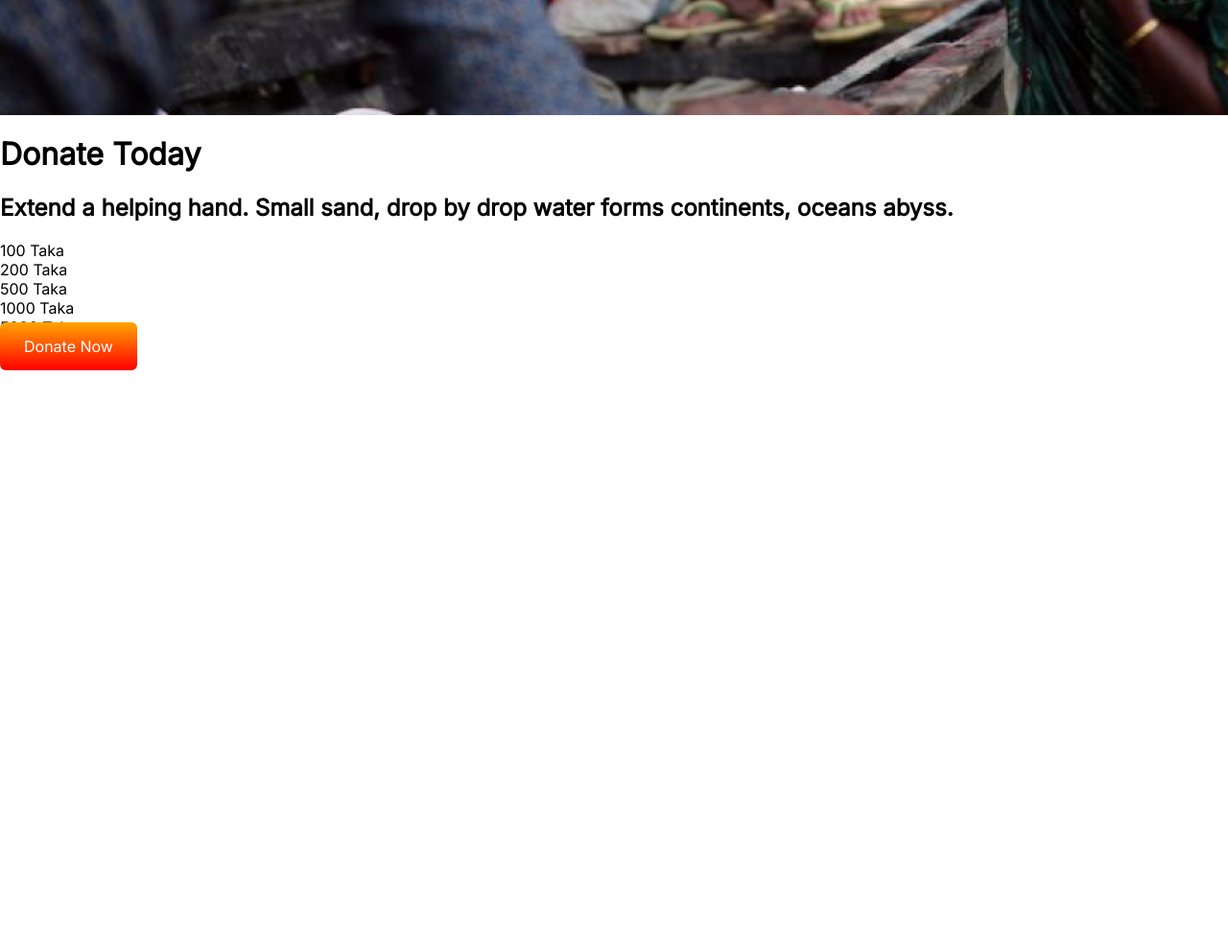
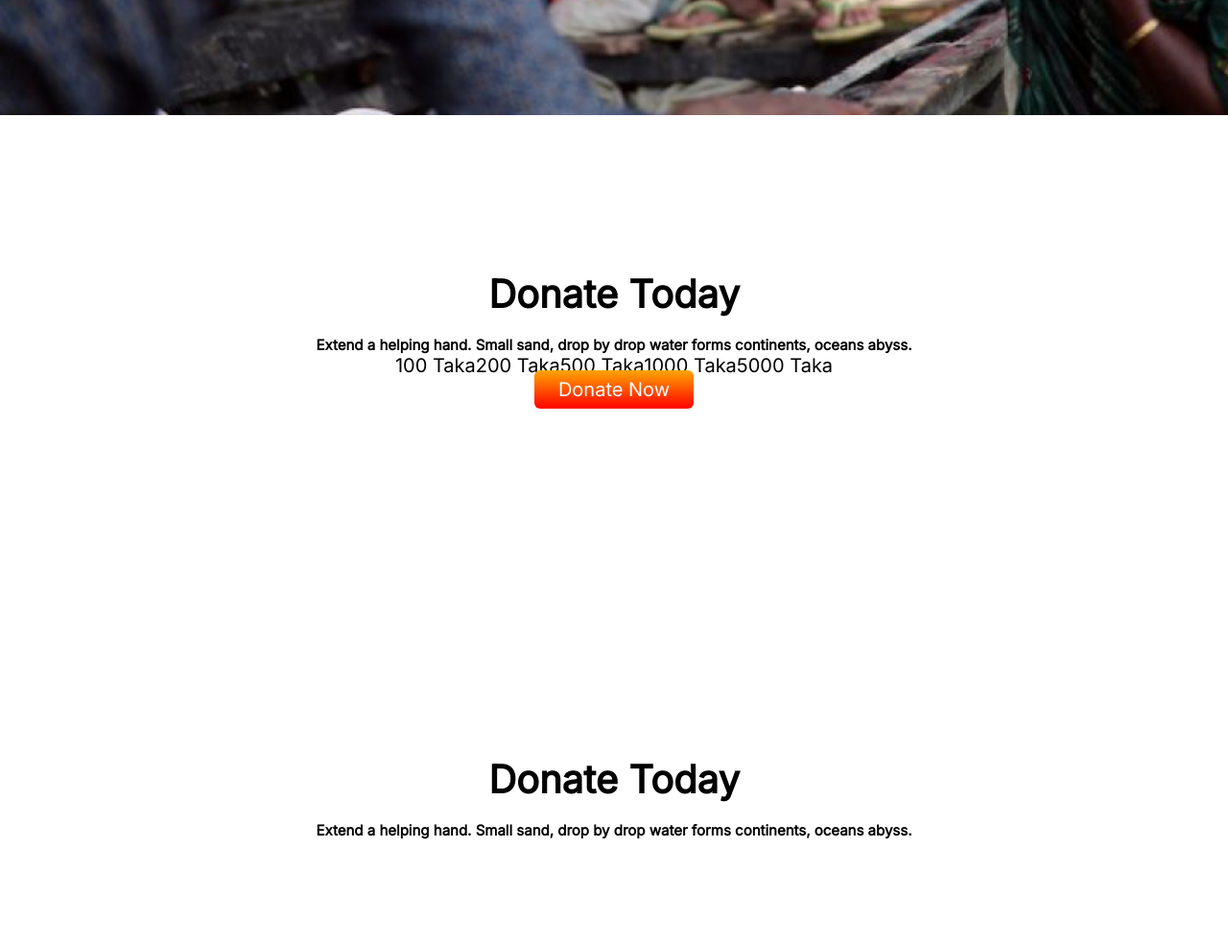
Before and after one commit to jobaydulcse/Support-Humanity, a plain HTML site: page index.html in a window 1280 px wide. Shown: the part 680-1662 px from the top of the page at 96% size. Before the commit the page ends 1066 px from the top, so only its background shows below. Drawn offline with Linux system fonts and the light colour scheme.

Commit message:
two pages

```diff
--- a/index.html
+++ b/index.html
@@ -28,22 +28,50 @@
 
     </div>
 
-    <div>
+    <div class="medel">
         <h1> Donate Today</h1>
-        <h2>Extend a helping hand. Small sand, drop by drop water forms continents, oceans abyss.</h2>
-        <div>
+        <h2 class="font-size">Extend a helping hand. Small sand, drop by drop water forms continents, oceans abyss.</h2>
+        <section>
             <div>100 Taka</div>
             <div>200 Taka</div>
             <div>500 Taka</div>
             <div>1000 Taka</div>
             <div>5000 Taka</div>
-        </div>
+        </section>
 
 
         <a class="link-button" target="_blank" href="https://wa.me/qr/7GLQTIAYIN4NE1"> Donate Now</a>
     </div>
 
 
+
+
+
+    <div>
+
+        <div class="page">
+            <h1> Donate Today</h1>
+            <h2 class="font-size">Extend a helping hand. Small sand, drop by drop water forms continents, oceans abyss.
+            </h2>
+        </div>
+
+
+
+
+
+
+
+    </div>
+
+
+
+
+
+
+
+
+
+
 </body>
 
 </html>
--- a/style.css
+++ b/style.css
@@ -38,3 +38,57 @@ body {
     color: white;
 
 }
+
+.medel {
+    width: 100%;
+    height: 100%;
+    font-size: 20px;
+    color: black;
+    display: flex;
+    flex-direction: column;
+    justify-content: center;
+    align-items: center;
+    line-height: .5;
+    padding-top: 150px;
+    padding-bottom: 300px;
+}
+
+.font-size {
+    font-size: 15px;
+}
+
+section {
+    display: flex;
+}
+
+
+
+
+
+
+
+
+
+
+
+
+
+
+
+
+
+
+
+.page {
+    width: 100%;
+    height: 100%;
+    font-size: 20px;
+    color: black;
+    display: flex;
+    flex-direction: column;
+    justify-content: center;
+    align-items: center;
+    line-height: .5;
+    padding-top: 50px;
+    padding-bottom: 100px;
+}
```
